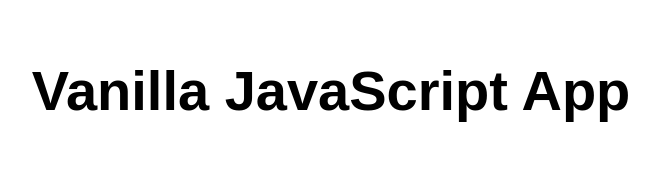
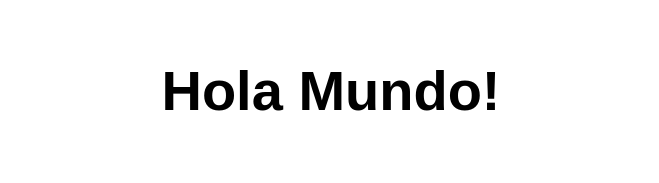
Before and after one commit to rubengomezDev/mi-primera-app-suri, a website: page src/index.html in a window 1280 px wide. Shown: the whole page, without its empty margins (309-968 px from the left). Drawn offline with Linux system fonts and the light colour scheme.

Commit message:
// mi primer cambio en git

```diff
--- a/src/index.html
+++ b/src/index.html
@@ -10,7 +10,7 @@
 
 <body>
   <main>
-    <h1>Vanilla JavaScript App</h1>
+    <h1>Hola Mundo!</h1>
   </main>
 </body>
 
```
